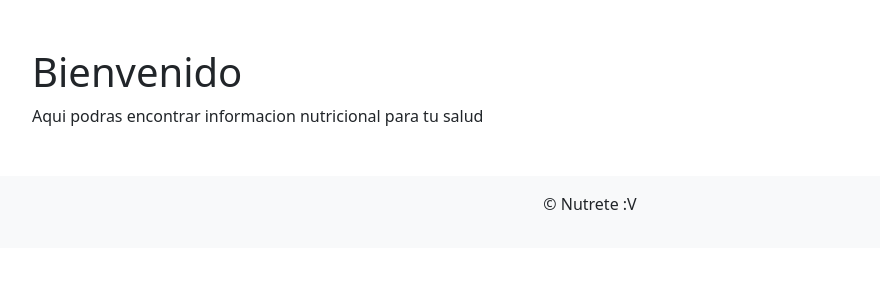
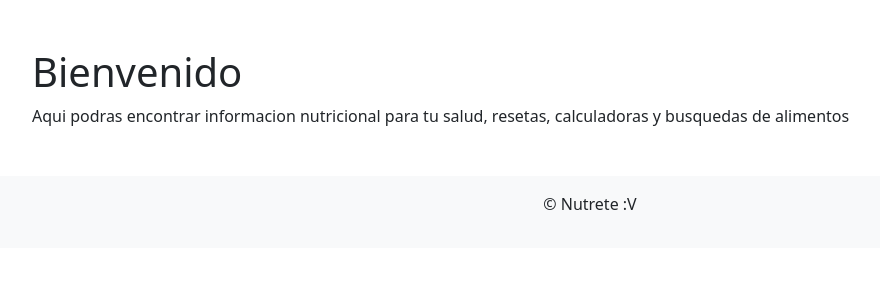
Before and after one commit to Jesus-Cabrera-Avila/NutriApp, a Flask app: page / in a window 1280 px wide. Shown: the part 56-356 px from the top of the page, without its empty margins (50-930 px from the left). Run offline with Flask 3, Linux system fonts and the light colour scheme.

Commit message:
Modify base.html to enhance content description
Updated the content in the base HTML template to include additional information about services offered.

```diff
--- a/templates/base.html
+++ b/templates/base.html
@@ -30,7 +30,7 @@
     <div class="container my-5">
         {% block contenido %}
         <h1>Bienvenido</h1>
-        <p>Aqui podras encontrar informacion nutricional para tu salud </p>
+        <p>Aqui podras encontrar informacion nutricional para tu salud, resetas, calculadoras y busquedas de alimentos</p>
 
         {% endblock %}
     </div>
@@ -41,4 +41,5 @@
         <p>&copy; Nutrete :V</p>
     </footer>
 </body>
+
 </html>
```
